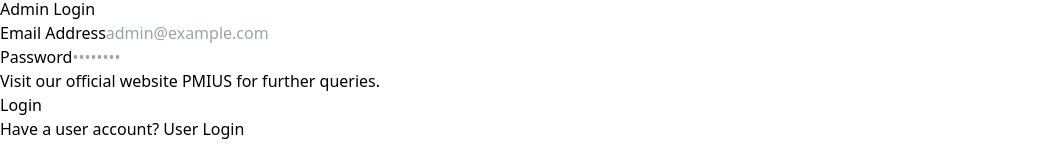
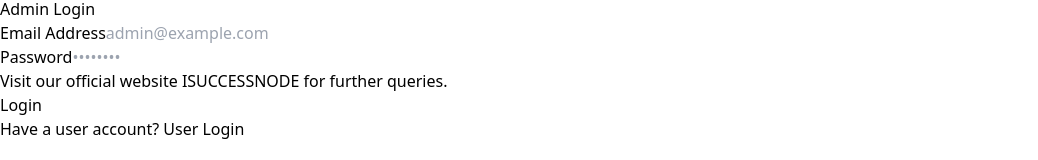
Before and after one commit to kabirhaldar-max/examportal, a React (Vite) app in the folder client/: page /admin/login in a window 1280 px wide. Shown: the part 366-526 px from the top of the page, without its empty margins (0-1038 px from the left). Built offline with nearby package versions, Linux system fonts and the light colour scheme.

Commit message:
Update AdminLogin.jsx

```diff
--- a/client/src/pages/AdminLogin.jsx
+++ b/client/src/pages/AdminLogin.jsx
@@ -98,12 +98,12 @@ const AdminLogin = () => {
           <div className="text-sm text-center text-gray-600 dark:text-gray-400">
             Visit our official website{" "}
             <a
-              href="https://www.pmiusservices.com/"
+              href="https://www.isuccessnode.com/"
               target="_blank"
               rel="noopener noreferrer"
               className="text-indigo-600 hover:text-indigo-800 dark:text-indigo-400 dark:hover:text-indigo-300 font-medium underline"
             >
-              PMIUS
+              ISUCCESSNODE
             </a>{" "}
             for further queries.
           </div>
```
